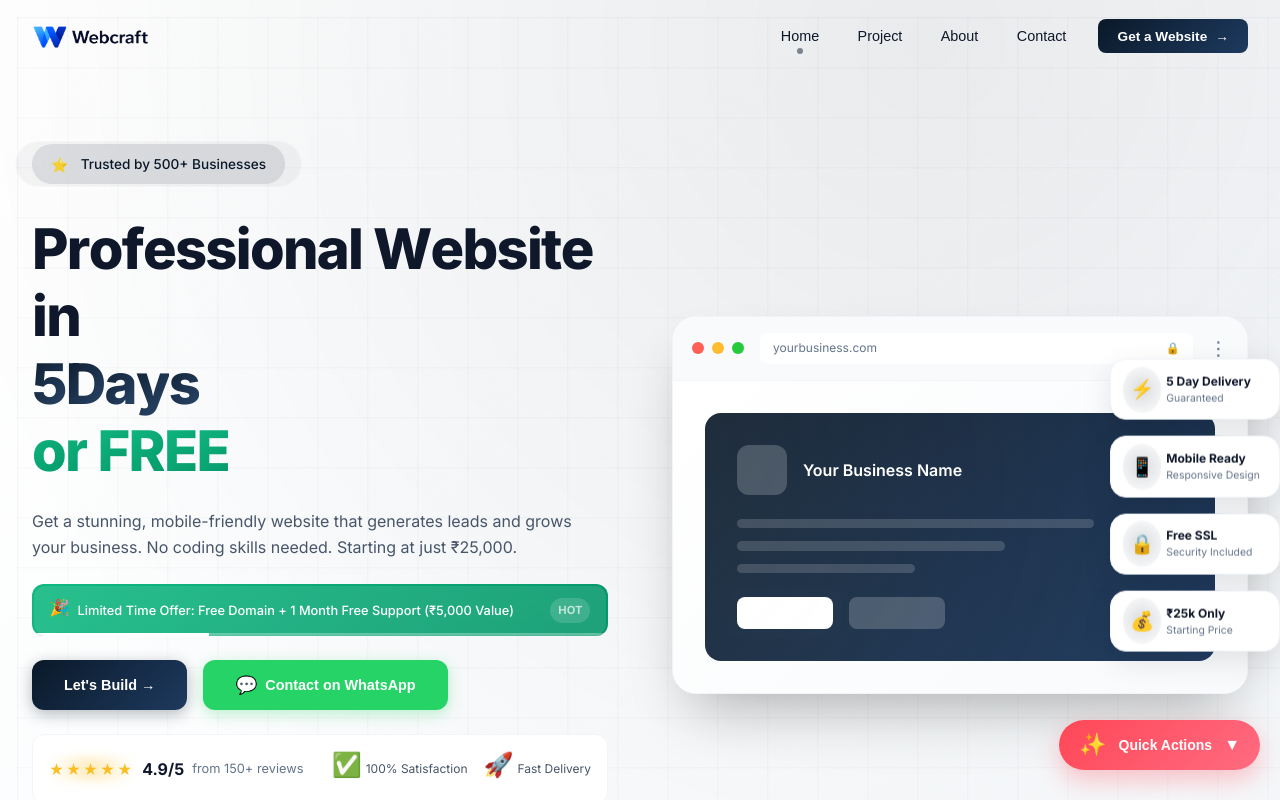
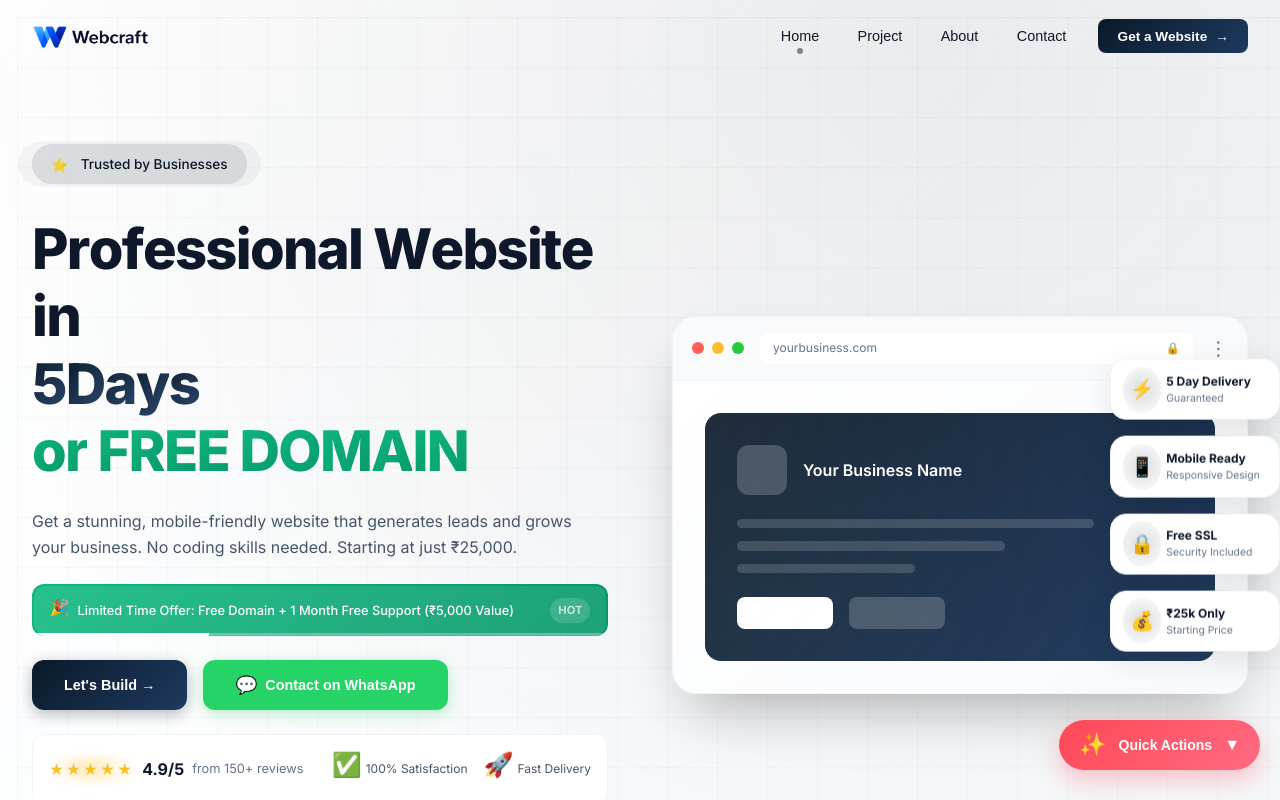
Before and after one commit to gauravquest00-create/webcraft, a React (Vite) app: page / in a window 1280 px wide. Shown: the top 800 px of the page. Built offline with nearby package versions, Linux system fonts and the light colour scheme.

Commit message:
Update Hero.jsx

```diff
--- a/src/components/Hero.jsx
+++ b/src/components/Hero.jsx
@@ -56,7 +56,7 @@ export default function Hero({ onNavigate }) {
   // Split text into animated letters
   const titleText = "Professional Website in"
   const highlightText = "5 Days"
-  const freeText = "or FREE"
+  const freeText = "or FREE DOMAIN"
 
   return (
     <section className="premium-hero" ref={heroRef}>
@@ -80,7 +80,7 @@ export default function Hero({ onNavigate }) {
           {/* Trust Badge */}
           <div className="premium-trust-badge">
             <span className="badge-icon">⭐</span>
-            <span className="badge-text">Trusted by 500+ Businesses</span>
+            <span className="badge-text">Trusted by Businesses</span>
             <span className="badge-pulse"></span>
           </div>
 
```
